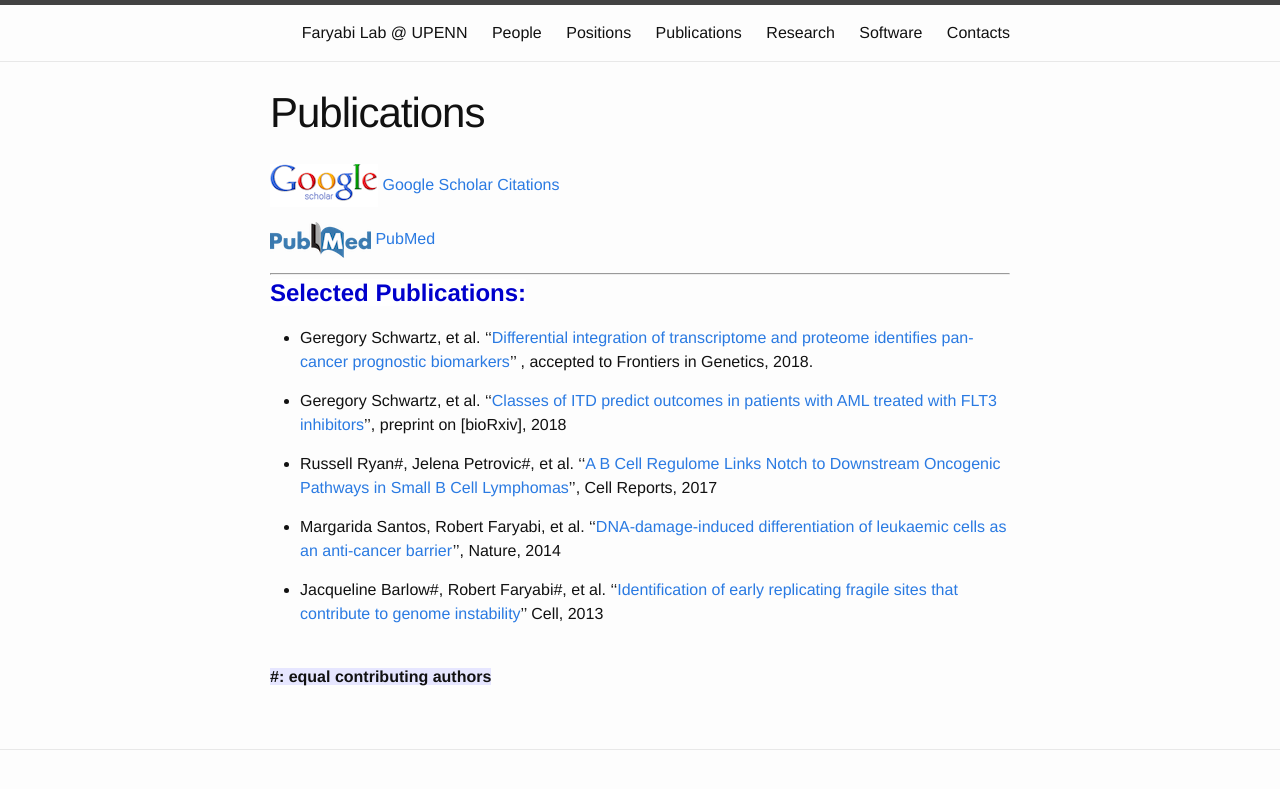
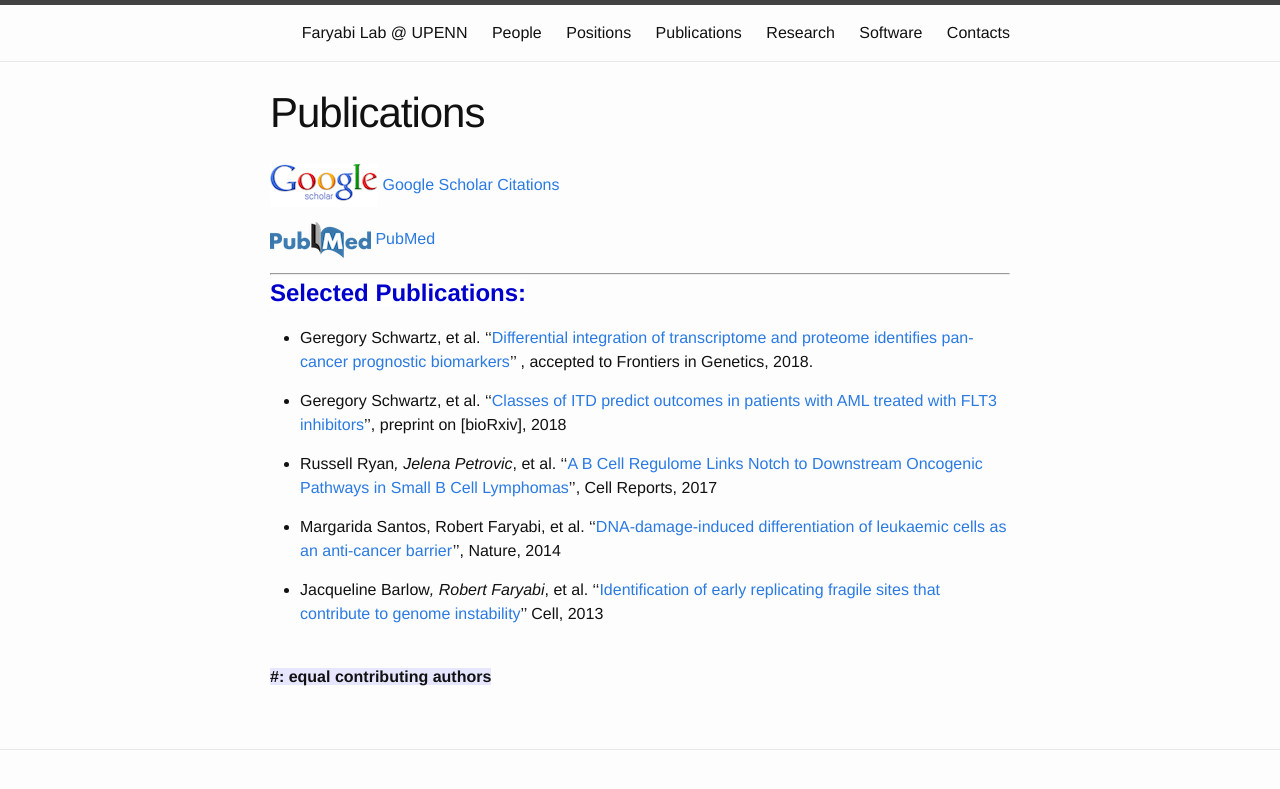
Before and after one commit to faryabib/faryabib.github.io, a Jekyll site: the page built from publications.md, in a window 1280 px wide. Shown: the top 789 px of the page. Built offline with Jekyll 4.4.1, drawn with Linux system fonts in a browser that asks for light colours.

```diff
--- a/publications.md
+++ b/publications.md
@@ -15,10 +15,10 @@ permalink: /Publications.html
 
 + Geregory Schwartz, et al. ''[Classes of ITD predict outcomes in patients with AML treated with FLT3 inhibitors](https://www.biorxiv.org/content/early/2018/05/14/322354)'', preprint on [bioRxiv], 2018
 
-+ Russell Ryan#, Jelena Petrovic#, et al. ''[A B Cell Regulome Links Notch to Downstream Oncogenic Pathways in Small B Cell Lymphomas](https://www.sciencedirect.com/science/article/pii/S2211124717313712?via%3Dihub)'', Cell Reports, 2017
++ Russell Ryan*, Jelena Petrovic*, et al. ''[A B Cell Regulome Links Notch to Downstream Oncogenic Pathways in Small B Cell Lymphomas](https://www.sciencedirect.com/science/article/pii/S2211124717313712?via%3Dihub)'', Cell Reports, 2017
 
 + Margarida Santos, Robert Faryabi, et al. ''[DNA-damage-induced differentiation of leukaemic cells as an anti-cancer barrier](https://www.nature.com/articles/nature13483)'', Nature, 2014
 
-+ Jacqueline Barlow#, Robert Faryabi#, et al. ''[Identification of early replicating fragile sites that contribute to genome instability](https://www.sciencedirect.com/science/article/pii/S0092867413000081?via%3Dihub)'' Cell, 2013
++ Jacqueline Barlow*, Robert Faryabi*, et al. ''[Identification of early replicating fragile sites that contribute to genome instability](https://www.sciencedirect.com/science/article/pii/S0092867413000081?via%3Dihub)'' Cell, 2013
 
 <br><strong><span style="background-color:rgb(230, 230, 255)">#: equal contributing authors</span><strong>
```
